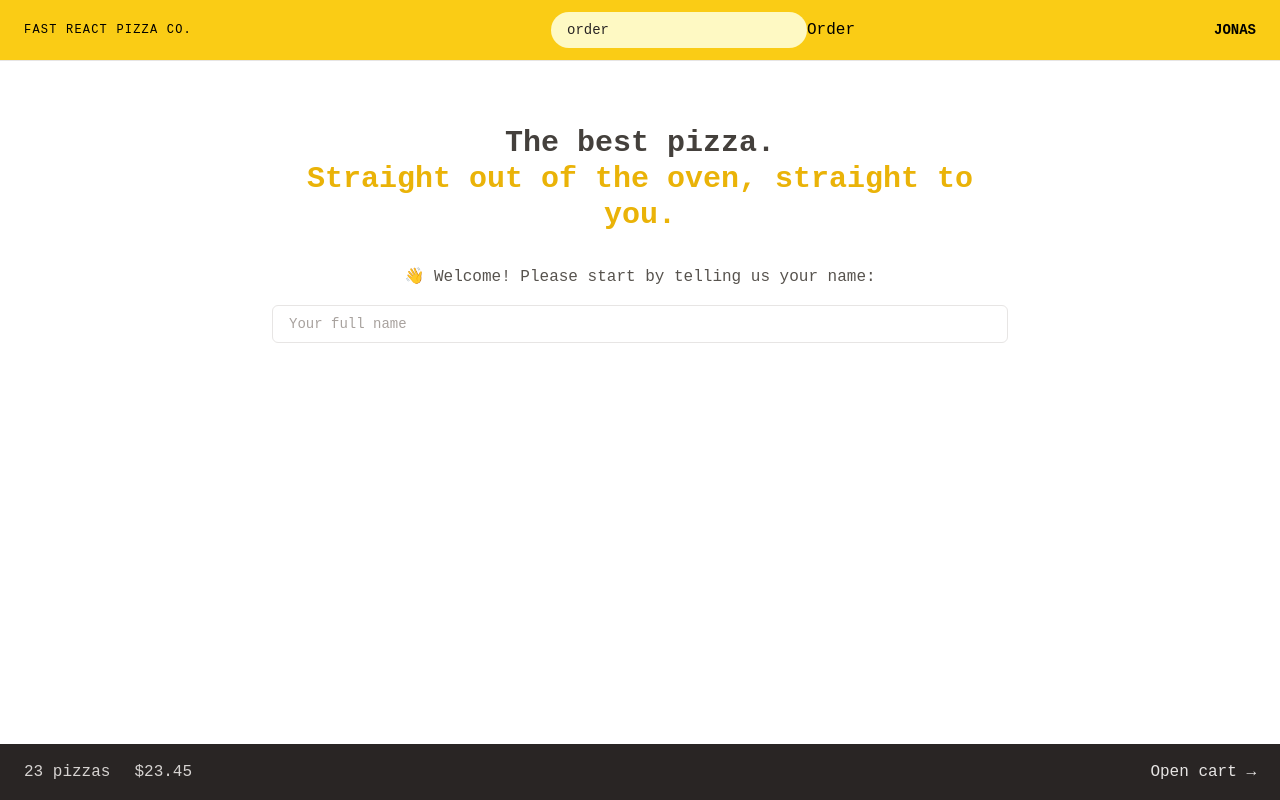
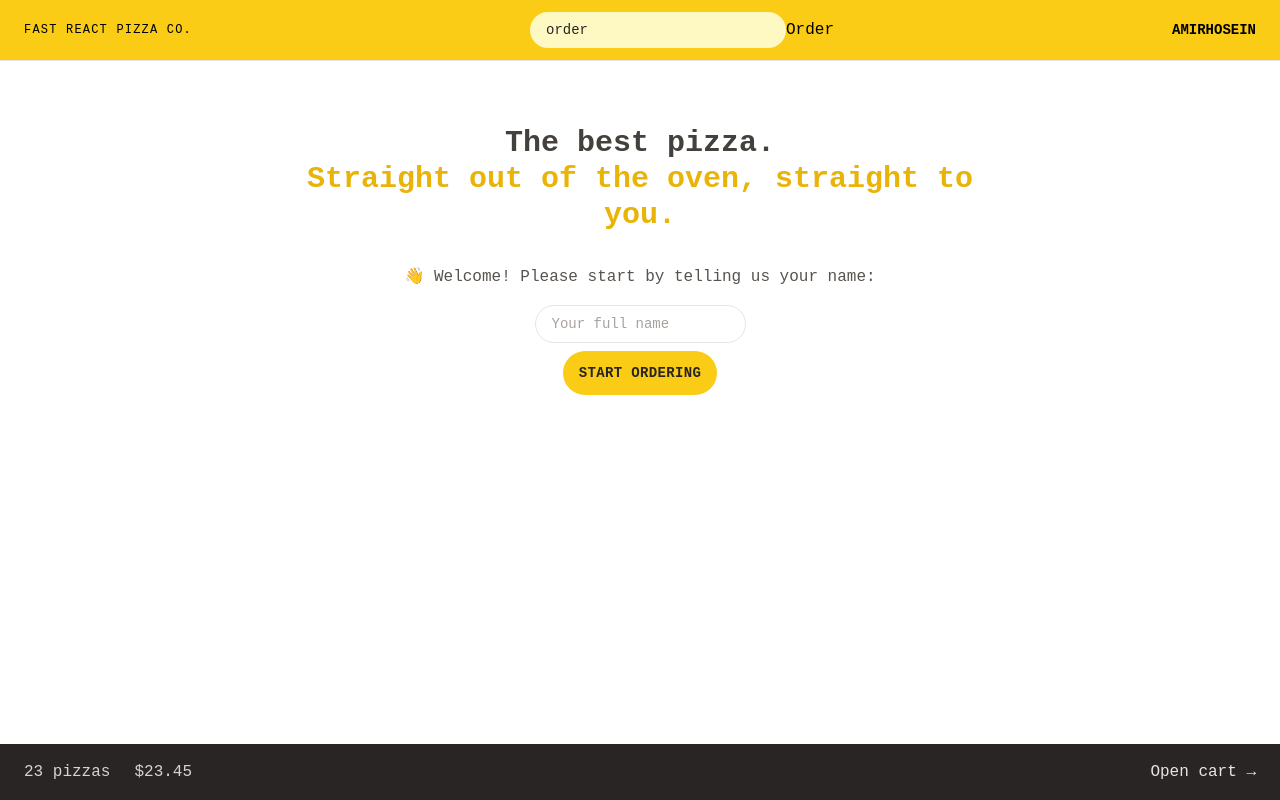
Before and after one commit to amirtbi/react-pizza, a React app: page / in a window 1280 px wide. Built offline with nearby package versions, Linux system fonts and the light colour scheme; the HTML template or start-up script is replaced by a standard one.

Commit message:
Add redux store

```diff
--- a/package.json
+++ b/package.json
@@ -10,9 +10,11 @@
     "preview": "vite preview"
   },
   "dependencies": {
+    "@reduxjs/toolkit": "^2.2.7",
     "clsx": "^2.1.1",
     "react": "^18.3.1",
     "react-dom": "^18.3.1",
+    "react-redux": "^9.1.2",
     "react-router-dom": "^6.25.1"
   },
   "devDependencies": {
--- /dev/null
+++ b/src/contexts/user.context.tsx
@@ -0,0 +1,25 @@
+import { createContext, useContext, useState } from "react";
+
+const UserContext = createContext<{ username: string,setUsername: React.Dispatch<React.SetStateAction<string>>} | null>(null);
+
+const UserProvider = (props: { children: JSX.Element }) => {
+
+    const [username,setUsername] = useState("");
+
+    const value = {
+        username: username,
+        setUsername
+    }
+    return <>
+        <UserContext.Provider value={value}> {props.children} </UserContext.Provider>
+    </>
+}
+
+
+const useUserData = ()=>{
+    const context = useContext(UserContext);
+    if(!context) throw new Error("UserData context is not provider");
+    return context;
+}
+
+export {UserProvider,useUserData};
--- a/src/faetures/cart/Cart.tsx
+++ b/src/faetures/cart/Cart.tsx
@@ -2,6 +2,8 @@ import { Link } from "react-router-dom";
 import { LinkButton } from "../../ui/LinkButton";
 import { Button } from "../../ui/Button";
 import { CartItem } from "./CartItem";
+import { useSelector } from "react-redux";
+import { RootState } from "../../store";
 
 const fakeCart = [
   {
@@ -29,6 +31,7 @@ const fakeCart = [
 
 function Cart() {
   const cart = fakeCart;
+  const username = useSelector((state:RootState)=>state.user.username);
 
   return (
     <div className="px-2 py-4">
@@ -38,7 +41,7 @@ function Cart() {
         &larr; Back to menu
       </LinkButton>
 
-      <h2 className="mt-2 font-semibold">Your cart, %NAME%</h2>
+      <h2 className="mt-2 font-semibold">Your cart,{username}</h2>
       <ul className="divide-y divide-stone-200 border-b mt-3">
         {fakeCart.map(cart=><CartItem key={cart.pizzaId}
          name={cart.name}
--- a/src/faetures/menu/MenuItem.tsx
+++ b/src/faetures/menu/MenuItem.tsx
@@ -1,4 +1,3 @@
-import { Icon } from '@iconify/react';
 import { formatCurrency } from "../../utils/helper";
 import { IMenu } from "./types";
 import { Button } from "../../ui/Button";
@@ -6,7 +5,7 @@ function MenuItem(props:{pizza:IMenu}) {
     const { id, name, unitPrice, ingredients, soldOut, imageUrl } = props.pizza;
 
     return (
-      <li className="flex gap-4 py-2">
+      <li className="flex gap-4 py-2 px-2">
         <img src={imageUrl} alt={name} className={`h-24 ${soldOut ? 'opacity-50 grayscale' :''}`} />
         <div className="flex flex-col grow">
           <p className="font-medium text-sm ">{name}</p>
--- a/src/faetures/user/CreateUser.tsx
+++ b/src/faetures/user/CreateUser.tsx
@@ -1,32 +1,35 @@
-import { useState } from "react";
+import { FormEvent, useRef } from "react";
 import { Button } from "../../ui/Button";
 
 function CreateUser() {
-  const [username, setUsername] = useState("");
+  const userInputRef = useRef<HTMLInputElement>(null);
+  const formRef = useRef<HTMLFormElement>(null);
 
-  function handleSubmit(e) {
+  function handleSubmit(e:FormEvent) {
     e.preventDefault();
+    if(userInputRef.current?.value){
+      formRef.current?.reset();
+    }
+
   }
 
+
   return (
-    <form onSubmit={handleSubmit}>
+    <form onSubmit={handleSubmit} ref={formRef}>
       <p className="mb-4 text-sm text-stone-600 md:text-base">
         👋 Welcome! Please start by telling us your name:
       </p>
 
       <input
-        className="input w-full"
+        className="input rounded-full"
         type="text"
         placeholder="Your full name"
-        value={username}
-        onChange={(e) => setUsername(e.target.value)}
+        ref={userInputRef}
       />
 
-      {username !== "" && (
         <div className="mt-2">
           <Button variant="solid">Start ordering</Button>
         </div>
-      )}
     </form>
   );
 }
--- a/src/faetures/user/Username.tsx
+++ b/src/faetures/user/Username.tsx
@@ -1,7 +1,13 @@
+import { useSelector } from "react-redux";
+import { RootState } from "../../store";
+
 export function Username() {
+  const username = useSelector((state:RootState)=>state.user.username);
+
+  if(!username) return null
   return (
     <>
-      <div className="hidden text-sm font-semibold md:block">JONAS</div>
+      <div className="hidden text-sm font-semibold md:block">{username}</div>
     </>
   );
 }
--- /dev/null
+++ b/src/faetures/user/userSlice.ts
@@ -0,0 +1,21 @@
+import { createSlice } from "@reduxjs/toolkit"
+
+const initialState = {
+    username: "amirhosein"
+}
+
+
+const userSlice = createSlice({
+    name: "user",
+    initialState,
+    reducers: {
+        updateName(state, action) {
+            state.username = action.payload;
+        }
+    }
+});
+
+
+export const { updateName } = userSlice.actions;
+
+export default userSlice.reducer;
--- a/src/main.tsx
+++ b/src/main.tsx
@@ -2,9 +2,12 @@ import React from 'react'
 import ReactDOM from 'react-dom/client'
 import App from './App.tsx'
 import "./index.css"
-
+import { Provider } from 'react-redux'
+import store from "./store.ts"
 ReactDOM.createRoot(document.getElementById('root')!).render(
   <React.StrictMode>
+    <Provider store={store}>
     <App />
+    </Provider>
   </React.StrictMode>,
 )
--- /dev/null
+++ b/src/store.ts
@@ -0,0 +1,19 @@
+import { configureStore } from "@reduxjs/toolkit";
+
+import userReducer from "./faetures/user/userSlice";
+
+const store = configureStore({
+    reducer: {
+        user: userReducer
+    }
+});
+
+// Get the type of our store variable
+export type AppStore = typeof store
+// Infer the `RootState` and `AppDispatch` types from the store itself
+export type RootState = ReturnType<AppStore['getState']>
+// Inferred type: {posts: PostsState, comments: CommentsState, users: UsersState}
+export type AppDispatch = AppStore['dispatch']
+
+
+export default store;
```
Also changed, not shown: 1 other file (tests, documents, lock files or other folders).
